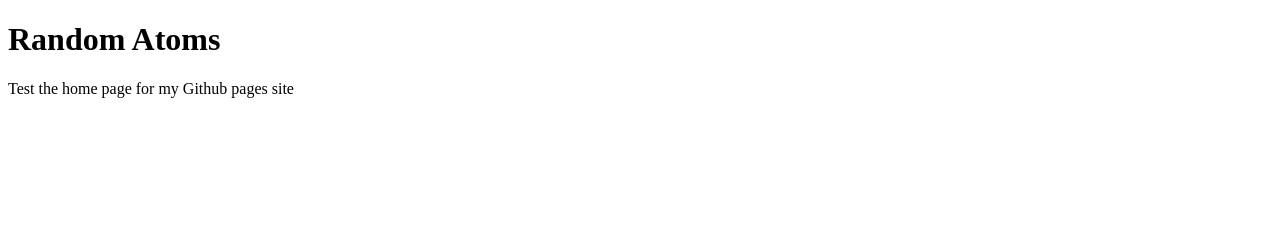
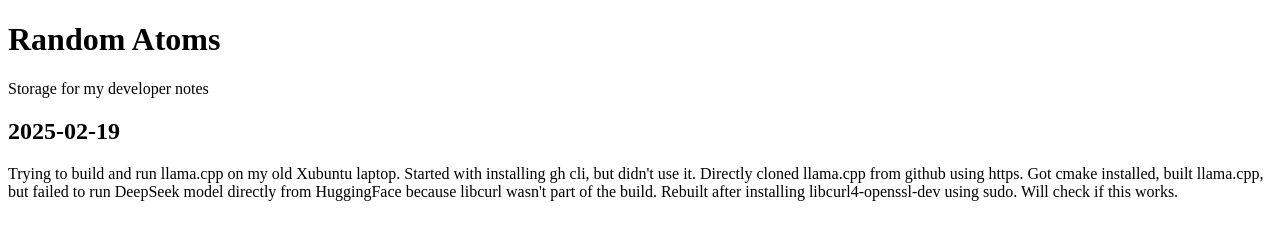
Before and after one commit to random-atoms/random-atoms.github.io, a plain HTML site: page index.html in a window 1280 px wide. Drawn offline with Linux system fonts and the light colour scheme.

Commit message:
Update index.html with latest dev notes

```diff
--- a/index.html
+++ b/index.html
@@ -2,6 +2,14 @@
 <html>
 <body>
 <h1>Random Atoms</h1>
-<p>Test the home page for my Github pages site</p>
+<p>Storage for my developer notes</p>
+  <h2>2025-02-19</h2>
+  <p>Trying to build and run llama.cpp on my old Xubuntu laptop.
+    Started with installing gh cli, but didn't use it.
+    Directly cloned llama.cpp from github using https.
+    Got cmake installed, built llama.cpp, but failed to run DeepSeek model directly from HuggingFace
+    because libcurl wasn't part of the build. Rebuilt after installing libcurl4-openssl-dev using sudo.
+    Will check if this works.
+  </p>
 </body>
 </html>
```
